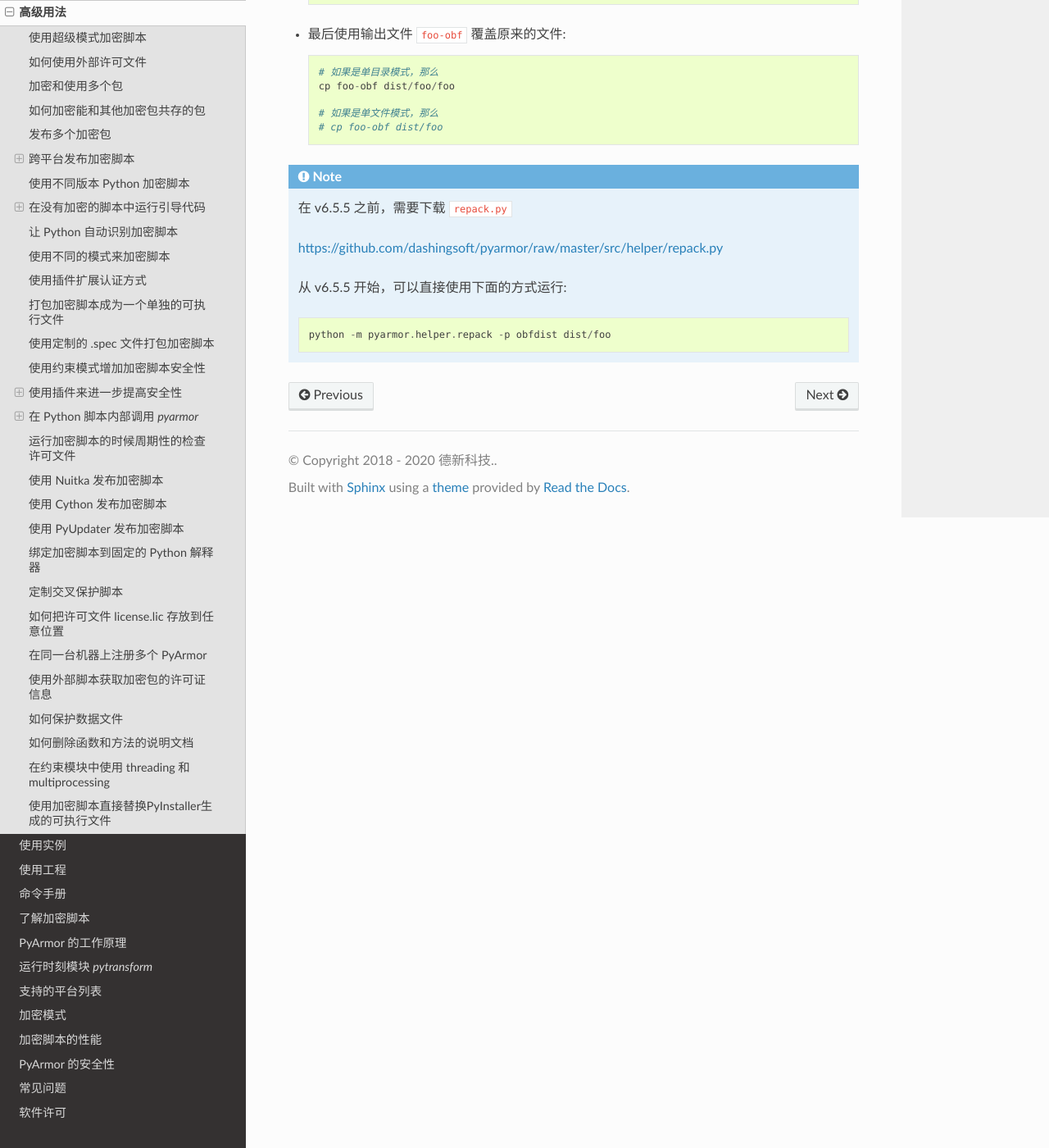
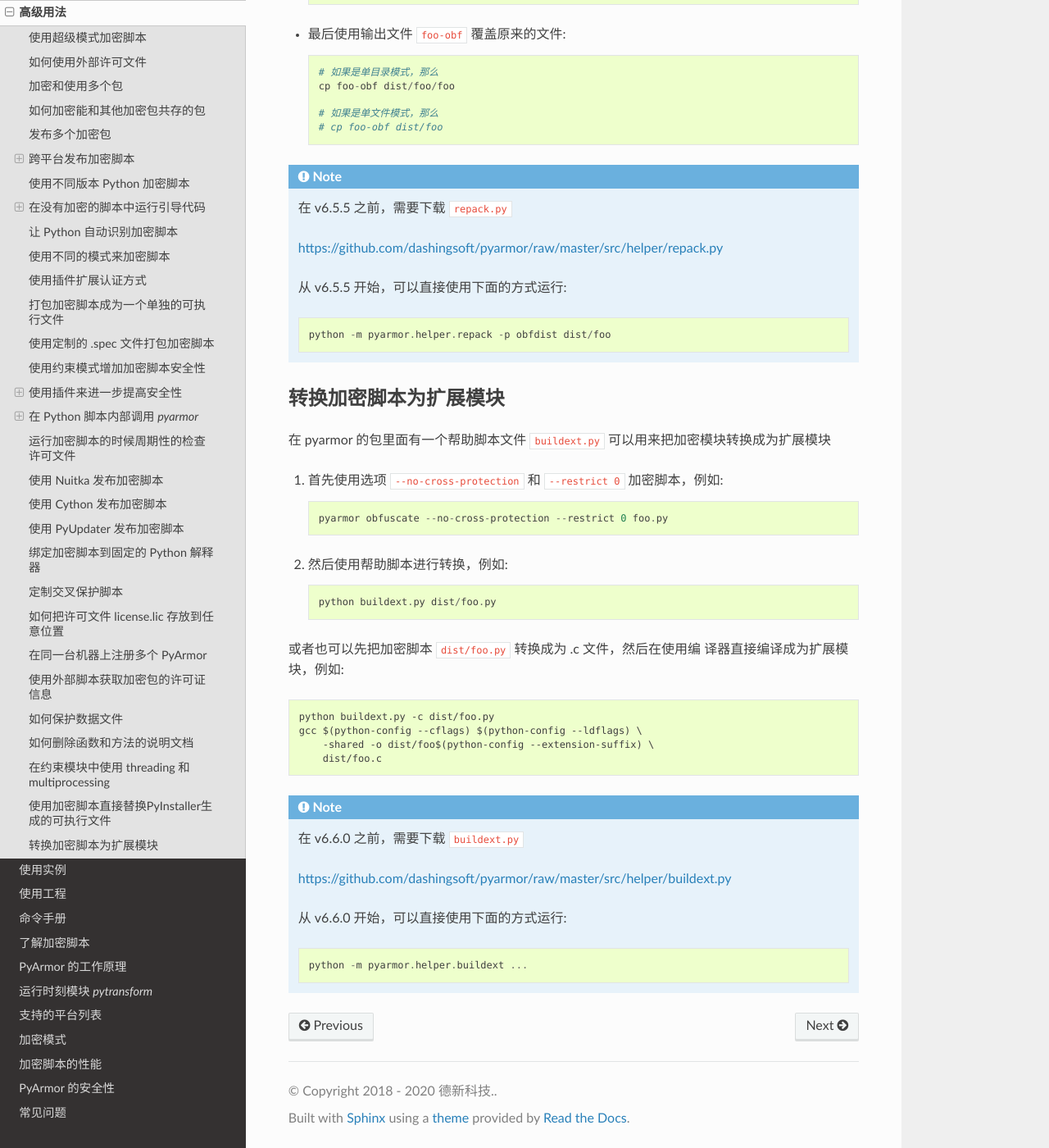
Before and after one commit to dashingsoft/pyarmor-docs-zh, a Sphinx documentation site: the page built from docs/advanced.rst, in a window 1280 px wide and 1400 px high, scrolled down 30073 px. Shown: the whole window at 82% size. Built offline with Sphinx 7.4.7 and the Read the Docs theme 2.0.0, drawn with Linux system fonts in a browser that asks for light colours.

Commit message:
Document usage of buildext

```diff
--- a/docs/advanced.rst
+++ b/docs/advanced.rst
@@ -1444,4 +1444,39 @@
 
         python -m pyarmor.helper.repack -p obfdist dist/foo
 
+
+.. _转换加密脚本为扩展模块:
+
+转换加密脚本为扩展模块
+----------------------
+
+在 pyarmor 的包里面有一个帮助脚本文件 ``buildext.py`` 可以用来把加密模块转换成为扩展模块
+
+1. 首先使用选项 ``--no-cross-protection`` 和 ``--restrict 0`` 加密脚本，例如::
+
+    pyarmor obfuscate --no-cross-protection --restrict 0 foo.py
+
+2. 然后使用帮助脚本进行转换，例如::
+
+    python buildext.py dist/foo.py
+
+或者也可以先把加密脚本 ``dist/foo.py`` 转换成为 .c 文件，然后在使用编
+译器直接编译成为扩展模块，例如::
+
+    python buildext.py -c dist/foo.py
+    gcc $(python-config --cflags) $(python-config --ldflags) \
+        -shared -o dist/foo$(python-config --extension-suffix) \
+        dist/foo.c
+
+.. note::
+
+    在 v6.6.0 之前，需要下载 ``buildext.py``
+
+    https://github.com/dashingsoft/pyarmor/raw/master/src/helper/buildext.py
+
+    从 v6.6.0 开始，可以直接使用下面的方式运行::
+
+        python -m pyarmor.helper.buildext ...
+
+
 .. include:: _common_definitions.txt
```
